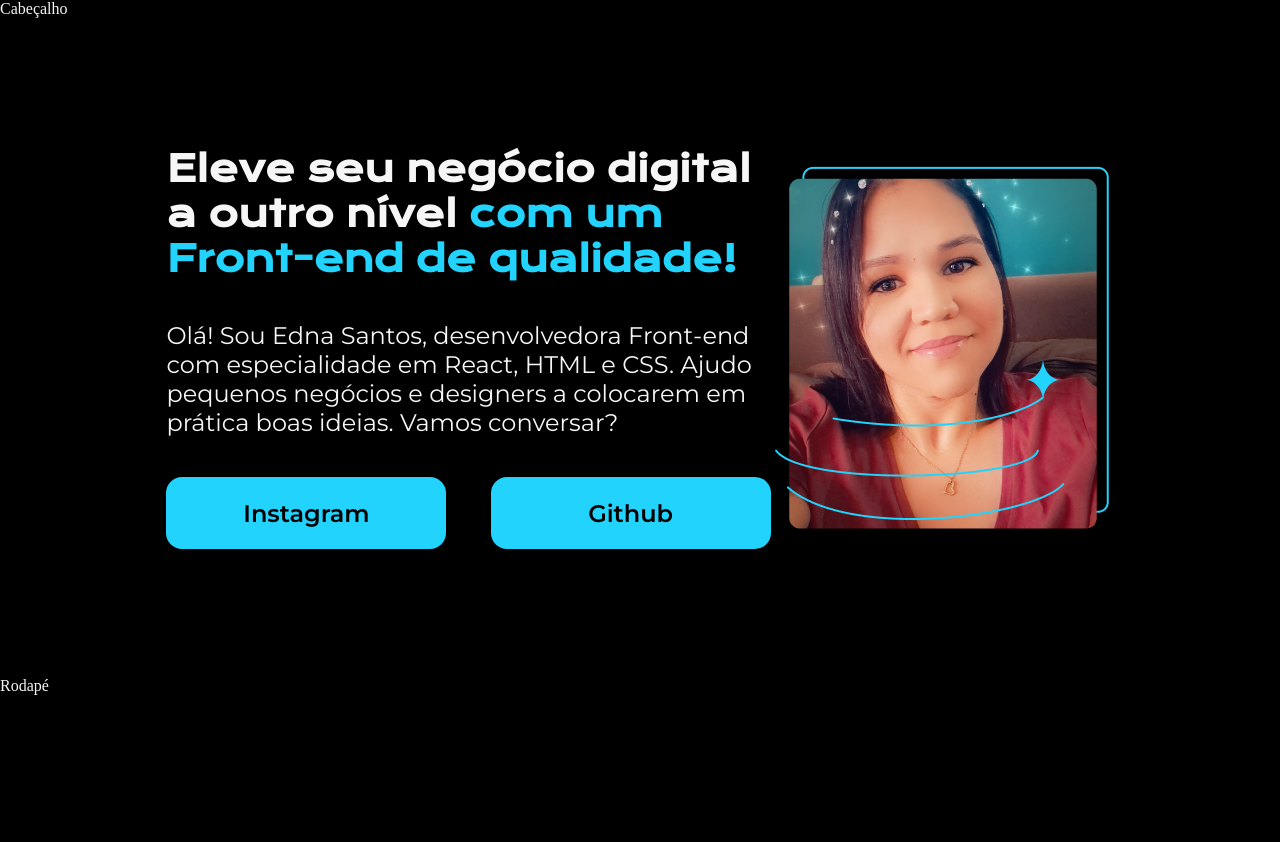
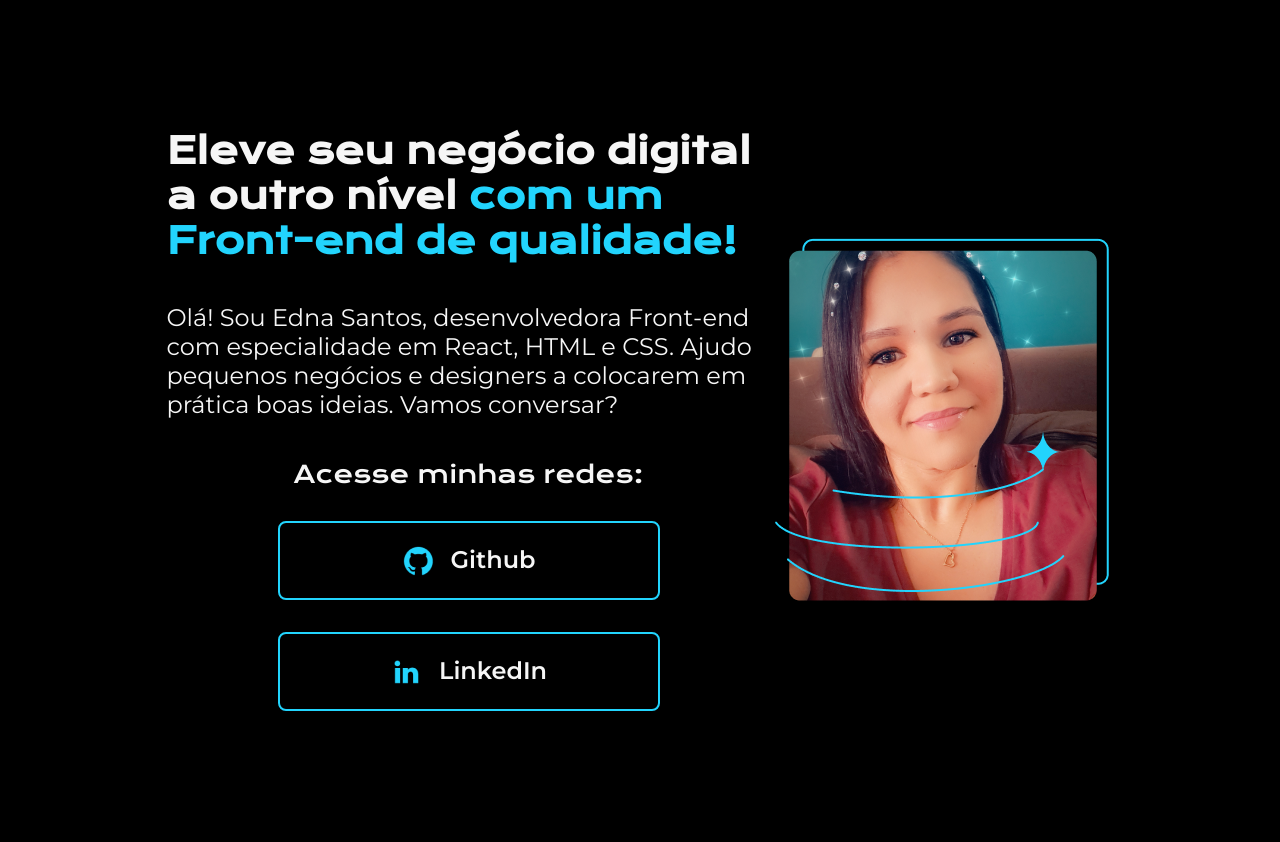
Before and after one commit to ednasantos0189/portfolio, a plain HTML site: page index.html in a window 1280 px wide. Before the commit the page ends 800 px from the top, so only its background shows below. Drawn offline with nearby package versions, Linux system fonts and the light colour scheme.

Commit message:
Estilizando links e adicionando imagens

```diff
--- a/index.html
+++ b/index.html
@@ -8,18 +8,23 @@
     <link rel="stylesheet" href="style.css">
 </head>
 <body>
-    <header>Cabeçalho</header>
+    <header></header>
     <main class="apresentacao">
         <section class="apresentacao__conteudo">
             <h1 class="apresentacao__conteudo__titulo">Eleve seu negócio digital a outro nível <strong class="titulo-destaque">com um Front-end de qualidade!</strong></h1>
             <p class="apresentacao__conteudo__paragrafo">Olá! Sou Edna Santos, desenvolvedora Front-end com especialidade em React, HTML e CSS. Ajudo pequenos negócios e designers a colocarem em prática boas ideias. Vamos conversar?</p>
             <div class="apresentacao__links">
-                <a class="apresentacao__links__link" href="https://instagram.com/edna_santoss">Instagram</a>
-                <a class="apresentacao__links__link" href="https://github.com/ednasantos0189">Github</a>
+                <h2 class="apresentacao__links__subtitulo">Acesse minhas redes:</h2>
+                <a class="apresentacao__links__link" href="https://github.com/ednasantos0189">
+                    <img src="./assets/github.png" alt="Logo do Github">
+                    Github</a>
+                <a class="apresentacao__links__link" href="https://www.linkedin.com/in/ednasantosalves/">
+                    <img src="./assets/linkedin.png" alt="Logo do LinkedIn">
+                    LinkedIn</a>
             </div>
         </section>
-        <img src="fotoperfil.png" alt="Foto de Edna Santos">
+        <img src="./assets/fotoperfil.png" alt="Foto de Edna Santos">
     </main>
-    <footer>Rodapé</footer>
+    <footer></footer>
 </body>
 </html>
--- a/style.css
+++ b/style.css
@@ -42,18 +42,34 @@ body {
 
  .apresentacao__links{
     display: flex;
+    flex-direction: column;
     justify-content: space-between;
+    align-items: center;
+    gap: 32px;
+ }
+
+ .apresentacao__links__subtitulo{
+    font-family: 'Krona One', sans-serif;
+    font-weight: 400;
+    font-size: 24px;
  }
 
  .apresentacao__links__link{
-    background-color: #22D4FD;
-    width: 280px;
+    display:flex;
+    justify-content: center;
+    gap: 16px;
+    border: 2px solid #22D4FD;
+    width: 378px;
     text-align: center;
-    border-radius: 16px;
+    border-radius: 8px;
     font-size: 24px;
     padding: 21.5px 0;
     text-decoration: none;
-    color: black;
+    color: #F6F6F6;
     font-family: 'Montserrat', sans-serif;
     font-weight: 600;
  }
+
+ .apresentacao__links__link:hover{
+    background-color: #272727;
+ }
```
Also changed, not shown: assets/Imagem.png (added), assets/fotoperfil.png (renamed from fotoperfil.png), assets/github.png (added), assets/instagram.png (added), assets/linkedin.png (added), assets/twitch.png (added), assets/twitter-novo.png (added), assets/twitter.png (added).
